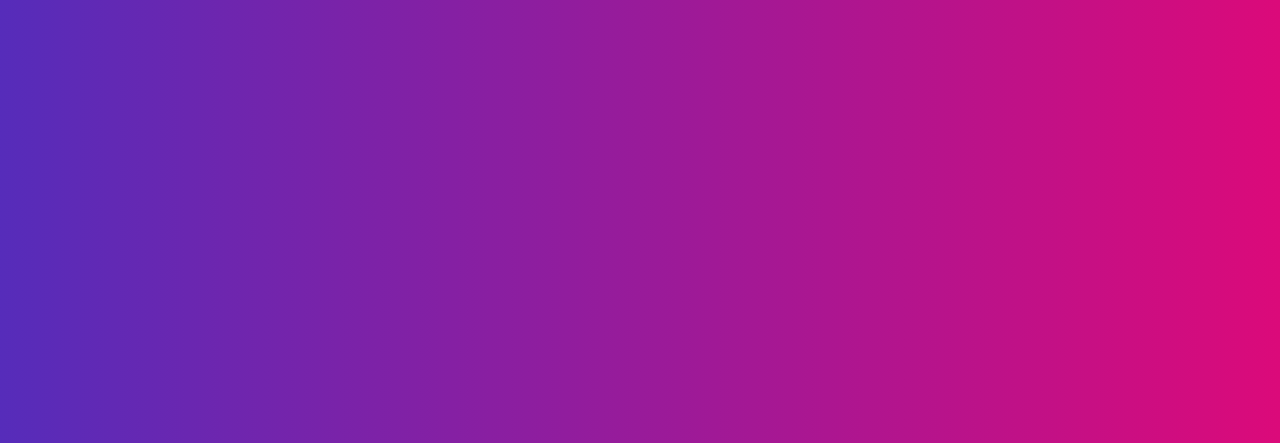
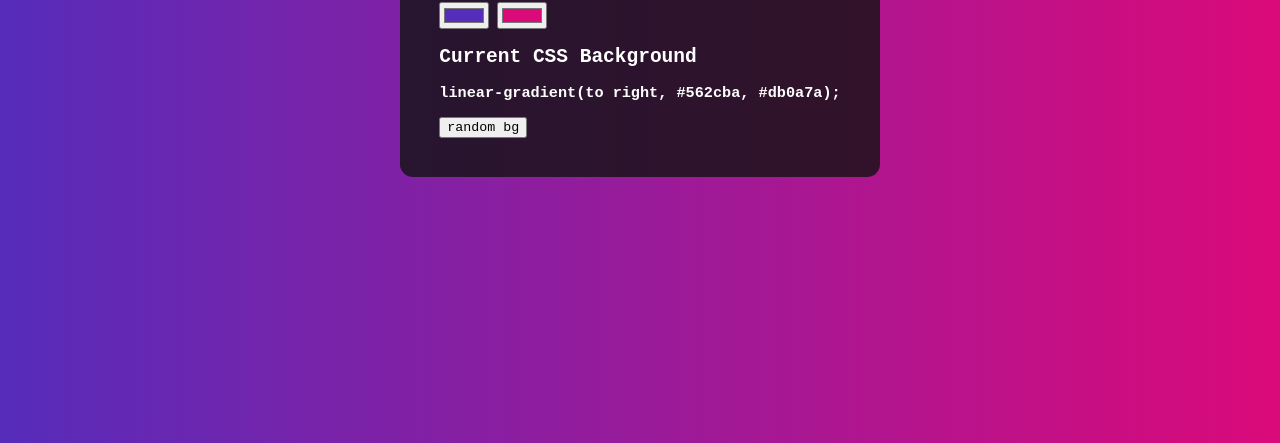
Before and after one commit to keller-johnson/background-generator, a plain HTML site: page index.html in a window 1280 px wide. Shown: the part 357-800 px from the top of the page. Drawn offline with Linux system fonts and the light colour scheme.

Commit message:
made lite styles to page

```diff
--- a/index.html
+++ b/index.html
@@ -8,12 +8,14 @@
     <link rel="stylesheet" href="style.css" />
   </head>
   <body id="gradient">
+    <section>
       <h1>Background Generator</h1>
       <input class="color1" type="color" name="color1" value="#562cba" />
       <input class="color2" type="color" name="color2" value="#db0a7a" />
       <h2>Current CSS Background</h2>
       <h3>linear-gradient(to right, #562cba, #db0a7a);</h3>
       <button class="random">random bg</button>
+    </section>
     <script type="text/javascript" src="script.js"></script>
   </body>
 </html>
--- a/style.css
+++ b/style.css
@@ -4,4 +4,15 @@
 
 #gradient {
   background: linear-gradient(to right, #562cba, #db0a7a);
+  display: flex;
+  align-items: center;
+  justify-content: center;
+  height: 98vh;
 }
+
+section {
+  background: rgba(18, 18, 18, 0.8);
+  padding: 3rem;
+  border-radius: 1rem;
+  color: #fff;
+}
```
Lines whose indentation alone changed are shown as unchanged.
